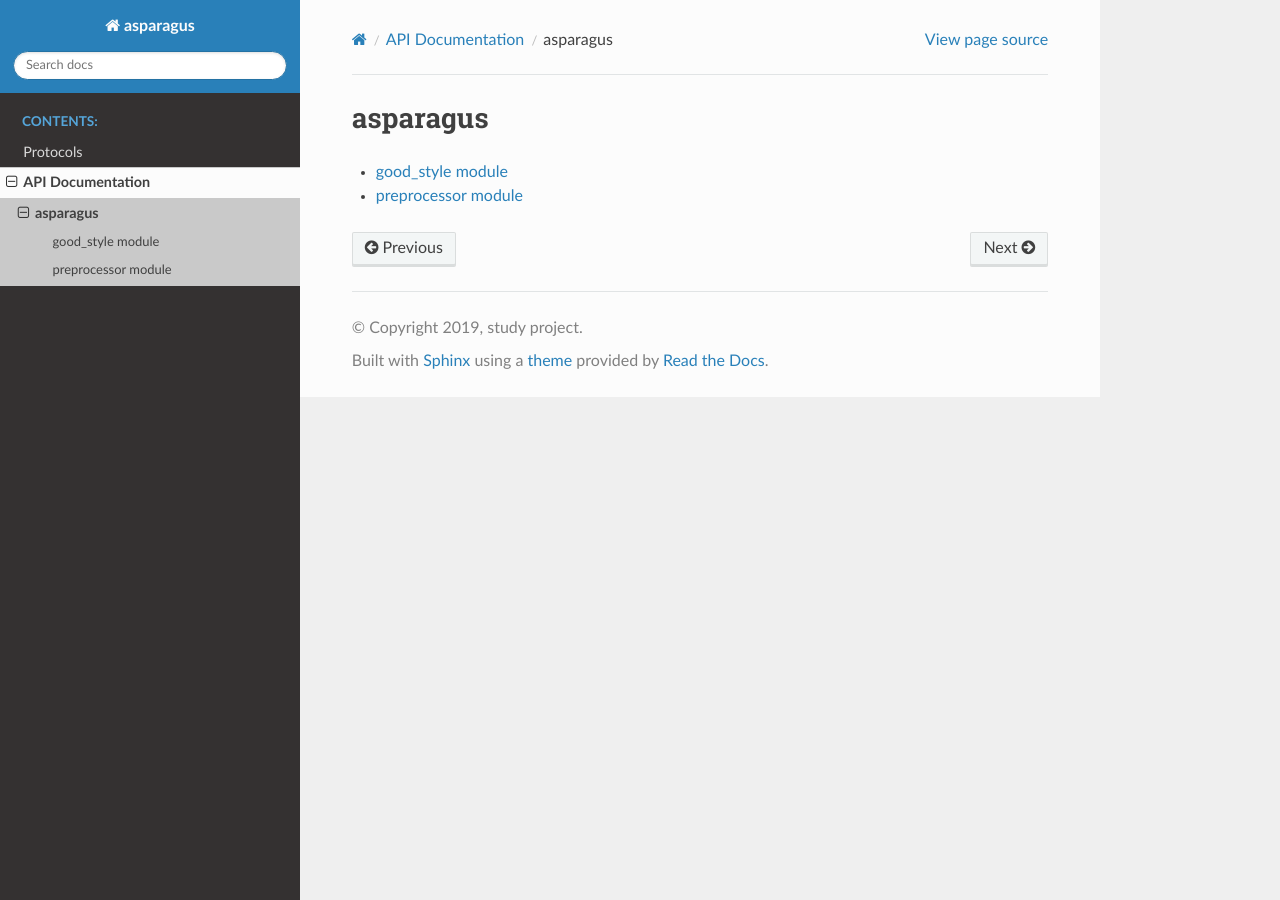
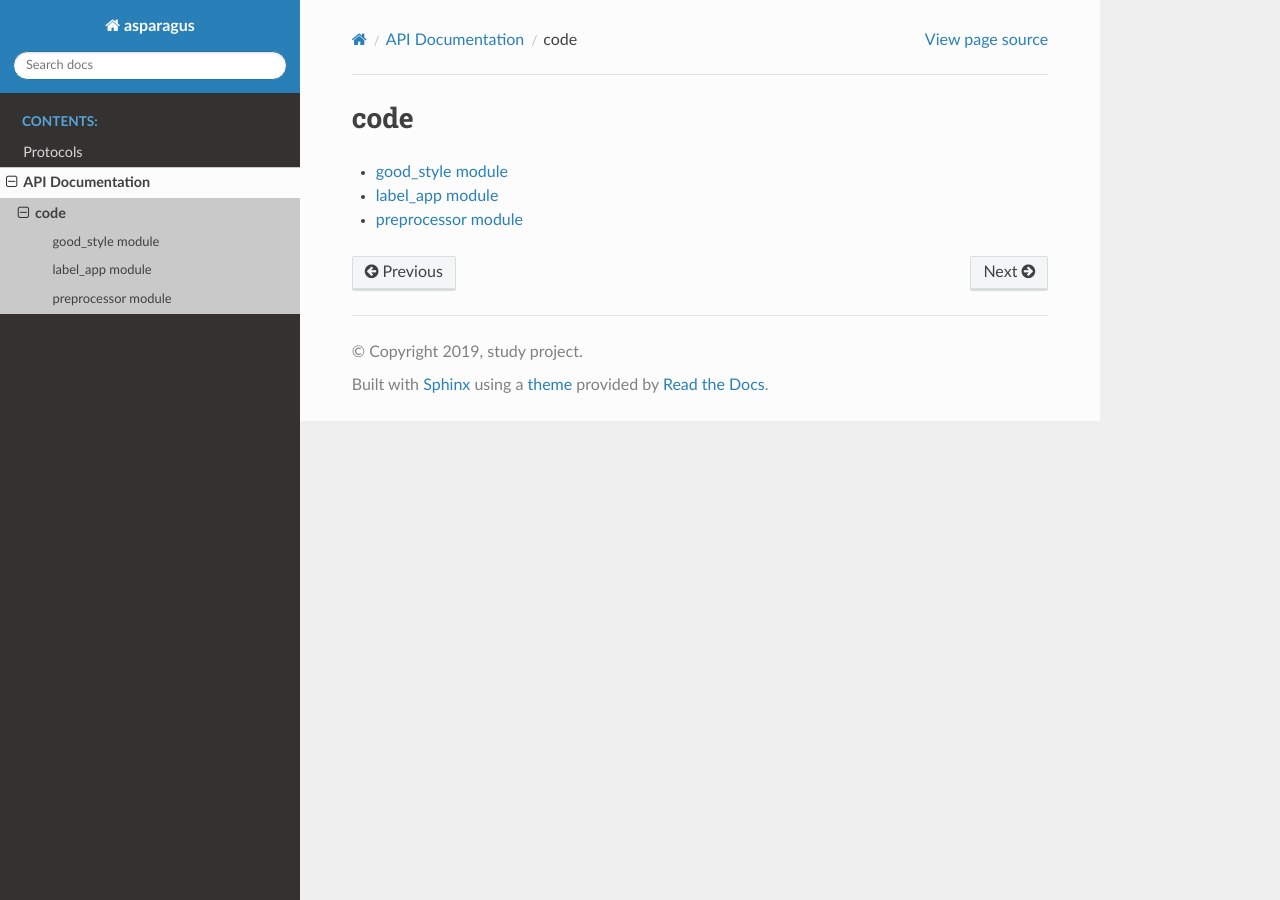
Before and after one commit to CogSciUOS/asparagus, a Sphinx documentation site: the page built from docs/api/modules.rst, in a window 1280 px wide. Built offline with Sphinx 7.4.7 and the Read the Docs theme 2.0.0, drawn with Linux system fonts in a browser that asks for light colours; the version number could not be read and is left out.

```diff
--- /dev/null
+++ b/docs/api/label_app.rst
@@ -0,0 +1,7 @@
+label\_app module
+=================
+
+.. automodule:: label_app
+   :members:
+   :undoc-members:
+   :show-inheritance:
--- a/docs/api/modules.rst
+++ b/docs/api/modules.rst
@@ -1,8 +1,9 @@
-asparagus
-=========
+code
+====
 
 .. toctree::
    :maxdepth: 4
 
    good_style
+   label_app
    preprocessor
--- a/docs/conf.py
+++ b/docs/conf.py
@@ -13,10 +13,11 @@
 import os
 import sys
 import subprocess
-sys.path.insert(0, os.path.abspath('..'))
+sys.path.insert(0, os.path.abspath('../code'))
 
 # Build api docs first
-subprocess.run(['sphinx-apidoc', '-f', '-o', 'api', os.path.abspath('..')])
+subprocess.run(['sphinx-apidoc', '-f', '-o',
+                'api', os.path.abspath('../code')])
 
 
 # -- Project information -----------------------------------------------------
--- a/docs/index.rst
+++ b/docs/index.rst
@@ -14,10 +14,6 @@ Welcome to asparagus's documentation!
    api_docs.rst
 
 
-.. automodule:: label_app
-   :members:
-
-
 
 Indices and tables
 ==================
```
